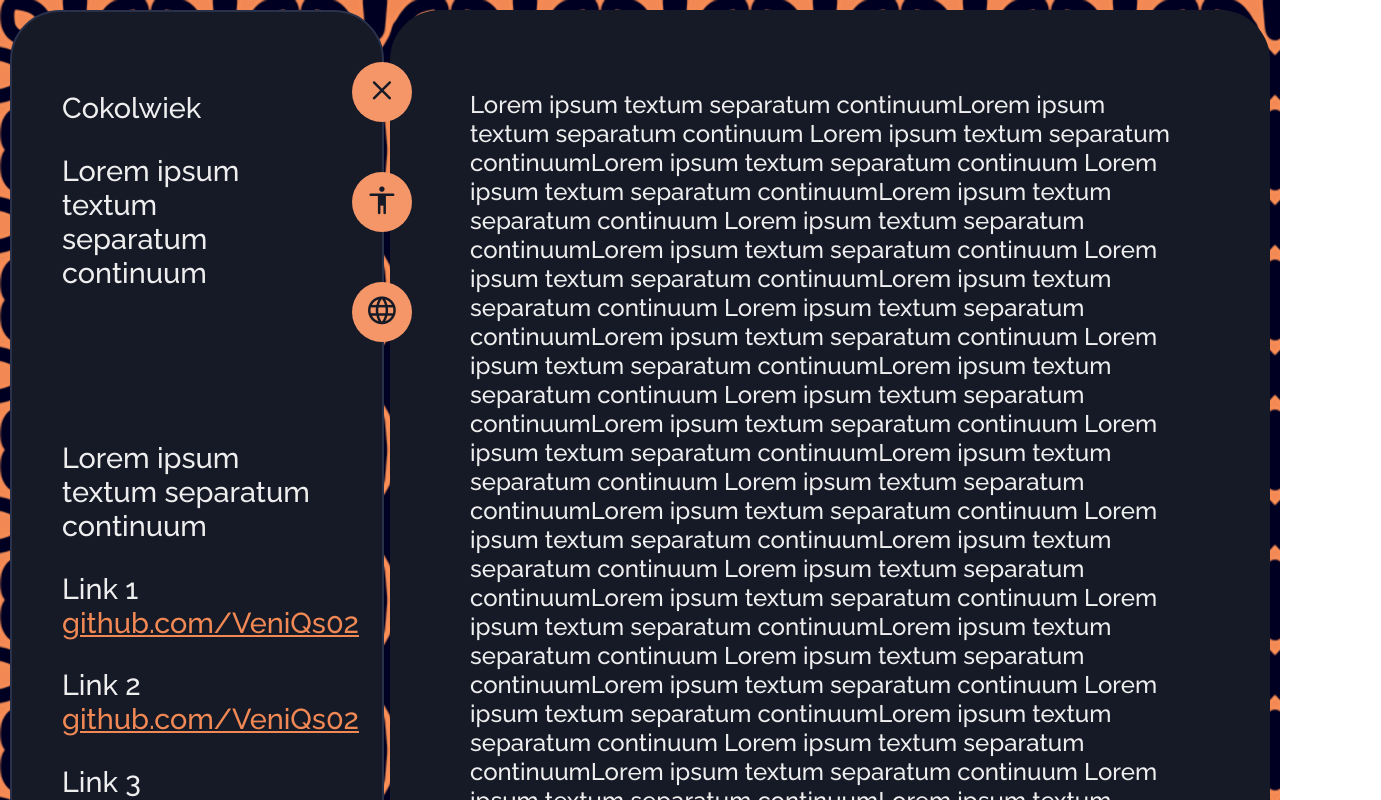
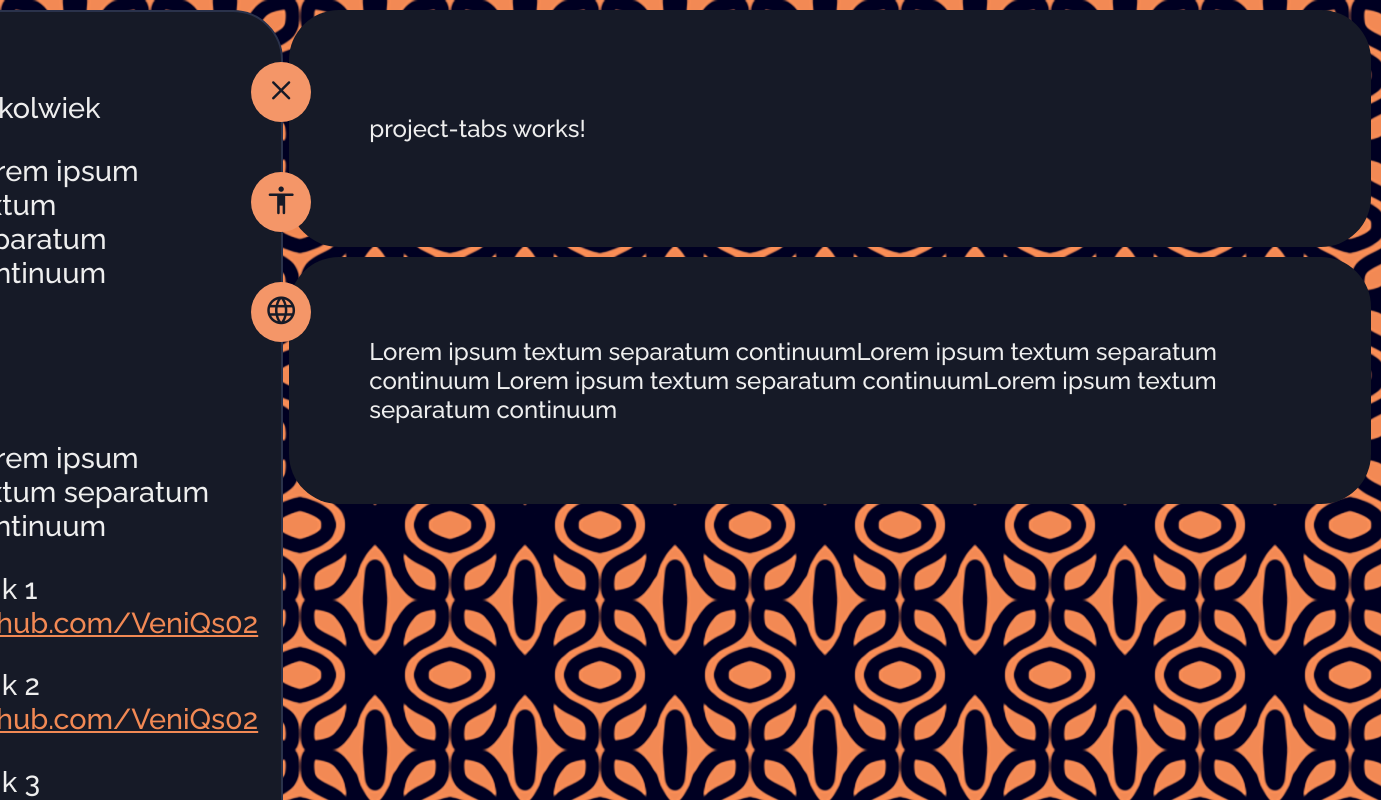
Before and after one commit to VeniQs02/portfolio-web-app, an Angular app: page / in a window 1280 px wide. Shown: the top 800 px of the page, 1381 px wide, since content can reach past the window. Built offline with nearby package versions, Linux system fonts and the light colour scheme.

Commit message:
version 0.05 > created project tabs component and reorganized the app to fit the new design idea. > sidebar menu button now has a border that stands out more

```diff
--- a/src/app/app.component.html
+++ b/src/app/app.component.html
@@ -1,7 +1,12 @@
 <div class="wholeScreen">
   <side-bar></side-bar>
   <div class="mainPart">
-    <main-section></main-section>
-    <main-section></main-section>
+    <main-section>
+      <project-tabs></project-tabs>
+    </main-section>
+    <main-section>
+      Lorem ipsum textum separatum continuumLorem ipsum textum separatum continuum
+      Lorem ipsum textum separatum continuumLorem ipsum textum separatum continuum
+    </main-section>
   </div>
 </div>
--- a/src/app/app.component.ts
+++ b/src/app/app.component.ts
@@ -2,11 +2,12 @@ import { Component } from '@angular/core';
 import { RouterOutlet } from '@angular/router';
 import {SideBarComponent} from "./components/side-bar/side-bar.component";
 import {MainSectionComponent} from "./components/main-section/main-section.component";
+import {ProjectTabsComponent} from "./components/project-tabs/project-tabs.component";
 
 @Component({
   selector: 'app-root',
   standalone: true,
-  imports: [RouterOutlet, SideBarComponent, MainSectionComponent],
+  imports: [RouterOutlet, SideBarComponent, MainSectionComponent, ProjectTabsComponent],
   templateUrl: './app.component.html',
   styleUrl: './app.component.css'
 })
--- a/src/app/components/main-section/main-section.component.css
+++ b/src/app/components/main-section/main-section.component.css
@@ -7,6 +7,7 @@ section{
   border-radius: 50px;
   color: #EEEEEE;
   transition: transform 0.4s ease-in-out;
+  width: 72vw;
 }
 .centered{
   transform: translateX(-150px);
--- a/src/app/components/main-section/main-section.component.html
+++ b/src/app/components/main-section/main-section.component.html
@@ -1,52 +1,3 @@
 <section [ngClass]="{ 'centered': !isSideBarVisible }">
-  Lorem ipsum textum separatum continuumLorem ipsum textum separatum continuum
-  Lorem ipsum textum separatum continuumLorem ipsum textum separatum continuum
-  Lorem ipsum textum separatum continuumLorem ipsum textum separatum continuum
-  Lorem ipsum textum separatum continuumLorem ipsum textum separatum continuum
-  Lorem ipsum textum separatum continuumLorem ipsum textum separatum continuum
-  Lorem ipsum textum separatum continuumLorem ipsum textum separatum continuum
-  Lorem ipsum textum separatum continuumLorem ipsum textum separatum continuum
-  Lorem ipsum textum separatum continuumLorem ipsum textum separatum continuum
-  Lorem ipsum textum separatum continuumLorem ipsum textum separatum continuum
-  Lorem ipsum textum separatum continuumLorem ipsum textum separatum continuum
-  Lorem ipsum textum separatum continuumLorem ipsum textum separatum continuum
-  Lorem ipsum textum separatum continuumLorem ipsum textum separatum continuum
-  Lorem ipsum textum separatum continuumLorem ipsum textum separatum continuum
-  Lorem ipsum textum separatum continuumLorem ipsum textum separatum continuum
-  Lorem ipsum textum separatum continuumLorem ipsum textum separatum continuum
-  Lorem ipsum textum separatum continuumLorem ipsum textum separatum continuum
-  Lorem ipsum textum separatum continuumLorem ipsum textum separatum continuum
-  Lorem ipsum textum separatum continuumLorem ipsum textum separatum continuum
-  Lorem ipsum textum separatum continuumLorem ipsum textum separatum continuum
-  Lorem ipsum textum separatum continuumLorem ipsum textum separatum continuum
-  Lorem ipsum textum separatum continuumLorem ipsum textum separatum continuum
-  Lorem ipsum textum separatum continuumLorem ipsum textum separatum continuum
-  Lorem ipsum textum separatum continuumLorem ipsum textum separatum continuum
-  Lorem ipsum textum separatum continuumLorem ipsum textum separatum continuum
-  Lorem ipsum textum separatum continuumLorem ipsum textum separatum continuum
-  Lorem ipsum textum separatum continuumLorem ipsum textum separatum continuum
-  Lorem ipsum textum separatum continuumLorem ipsum textum separatum continuum
-  Lorem ipsum textum separatum continuumLorem ipsum textum separatum continuum
-  Lorem ipsum textum separatum continuumLorem ipsum textum separatum continuum
-  Lorem ipsum textum separatum continuumLorem ipsum textum separatum continuum
-  Lorem ipsum textum separatum continuumLorem ipsum textum separatum continuum
-  Lorem ipsum textum separatum continuumLorem ipsum textum separatum continuum
-  Lorem ipsum textum separatum continuumLorem ipsum textum separatum continuum
-  Lorem ipsum textum separatum continuumLorem ipsum textum separatum continuum  Lorem ipsum textum separatum continuumLorem ipsum textum separatum continuum
-  Lorem ipsum textum separatum continuumLorem ipsum textum separatum continuum
-  Lorem ipsum textum separatum continuumLorem ipsum textum separatum continuum
-  Lorem ipsum textum separatum continuumLorem ipsum textum separatum continuum
-  Lorem ipsum textum separatum continuumLorem ipsum textum separatum continuum
-  Lorem ipsum textum separatum continuumLorem ipsum textum separatum continuum
-  Lorem ipsum textum separatum continuumLorem ipsum textum separatum continuum
-  Lorem ipsum textum separatum continuumLorem ipsum textum separatum continuum
-  Lorem ipsum textum separatum continuumLorem ipsum textum separatum continuum  Lorem ipsum textum separatum continuumLorem ipsum textum separatum continuum
-  Lorem ipsum textum separatum continuumLorem ipsum textum separatum continuum
-  Lorem ipsum textum separatum continuumLorem ipsum textum separatum continuum
-  Lorem ipsum textum separatum continuumLorem ipsum textum separatum continuum
-  Lorem ipsum textum separatum continuumLorem ipsum textum separatum continuum
-  Lorem ipsum textum separatum continuumLorem ipsum textum separatum continuum
-  Lorem ipsum textum separatum continuumLorem ipsum textum separatum continuum
-  Lorem ipsum textum separatum continuumLorem ipsum textum separatum continuum
-  Lorem ipsum textum separatum continuumLorem ipsum textum separatum continuum
+  <ng-content></ng-content>
 </section>
--- /dev/null
+++ b/src/app/components/project-tabs/project-tabs.component.html
@@ -0,0 +1 @@
+<p>project-tabs works!</p>
--- a/src/app/components/side-bar/side-bar.component.css
+++ b/src/app/components/side-bar/side-bar.component.css
@@ -9,6 +9,7 @@ aside{
   top: 20px;
   left: 20px;
   background-color: #161A27;
+  border: 1px solid #FFFFFF;
 }
 
 #menuButton .material-symbols-rounded {
```
Also changed, not shown: src/app/components/project-tabs/project-tabs.component.ts (added, +12 -0 lines), src/app/components/project-tabs/project-tabs.component.css (added), 1 other file (tests, documents, lock files or other folders).
